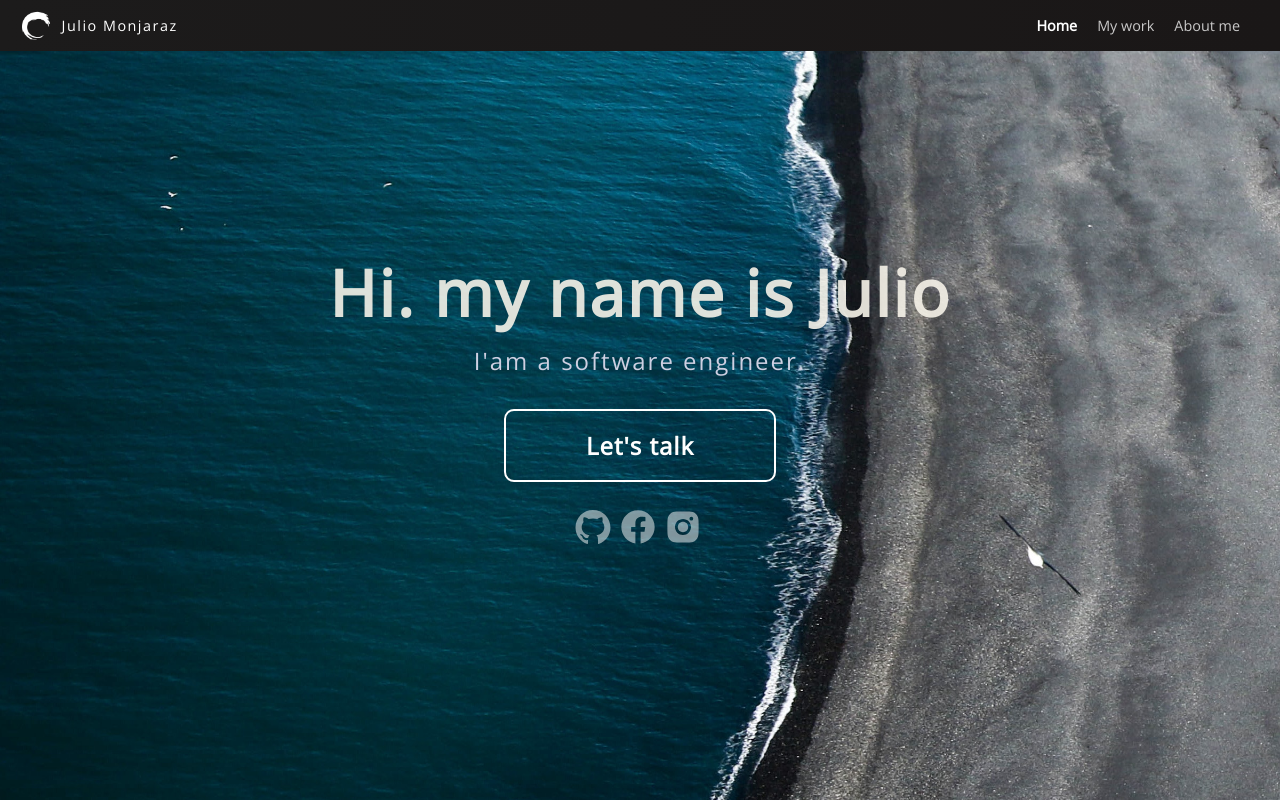
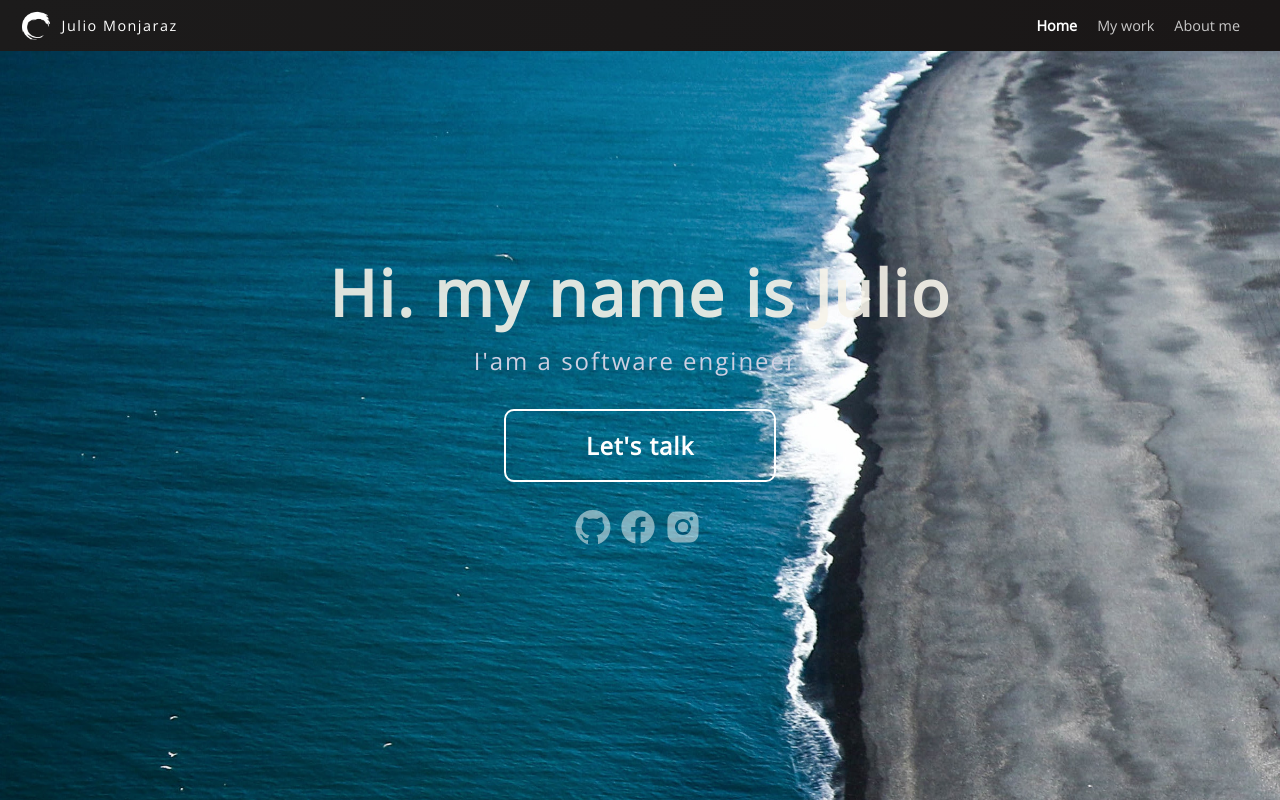
Before and after one commit to JulsMonjaraz/Personal_Portfolio, a React (Create React App) app: page /hero in a window 1280 px wide. Built offline with nearby package versions, Linux system fonts and the light colour scheme.

Commit message:
Background problem

```diff
--- a/src/Components/Pages/HeroSection.css
+++ b/src/Components/Pages/HeroSection.css
@@ -2,8 +2,6 @@
      background: url('../resources/ocean-bg.jpg');
      background-size:cover;
      background-attachment: fixed;
-     background-position: center;
-     background-repeat: no-repeat;
      display: flex;
      flex-flow: column nowrap;
      color: #ffffff;
--- a/src/Components/Pages/HeroSection.jsx
+++ b/src/Components/Pages/HeroSection.jsx
@@ -1,4 +1,4 @@
-import React,{useState} from 'react'
+import React,{useState,useEffect} from 'react'
 import { Link } from "react-router-dom";
 import { Button } from '../Button';
 import './HeroSection.css'
@@ -12,6 +12,10 @@ import {AiFillInstagram} from 'react-icons/ai';
 
 function HeroSection() {
 
+  useEffect(() => {
+    showButton()
+    console.log('running');
+  }, [])
 
   const [button, setButton] = useState(false);
 
```
